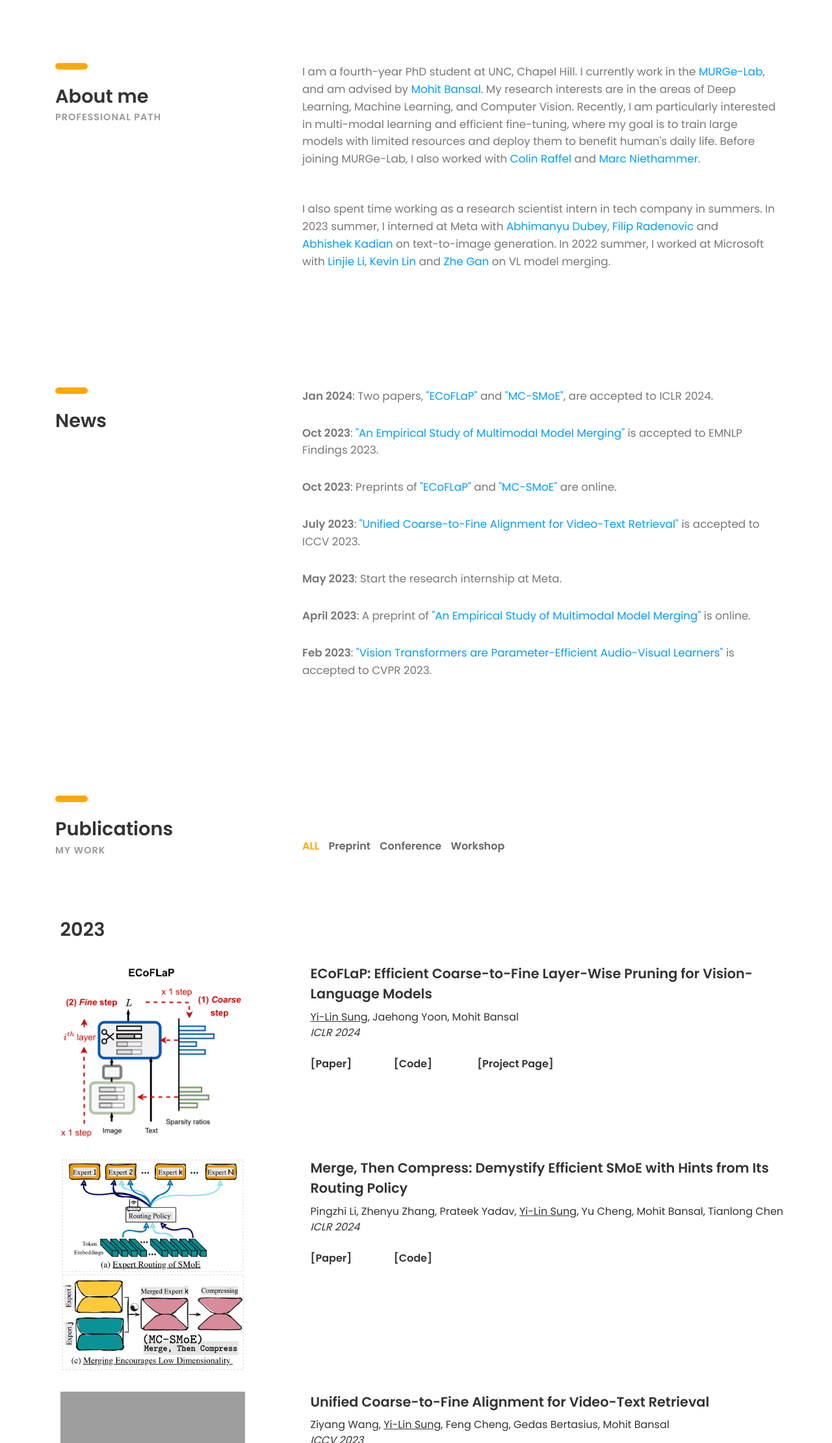
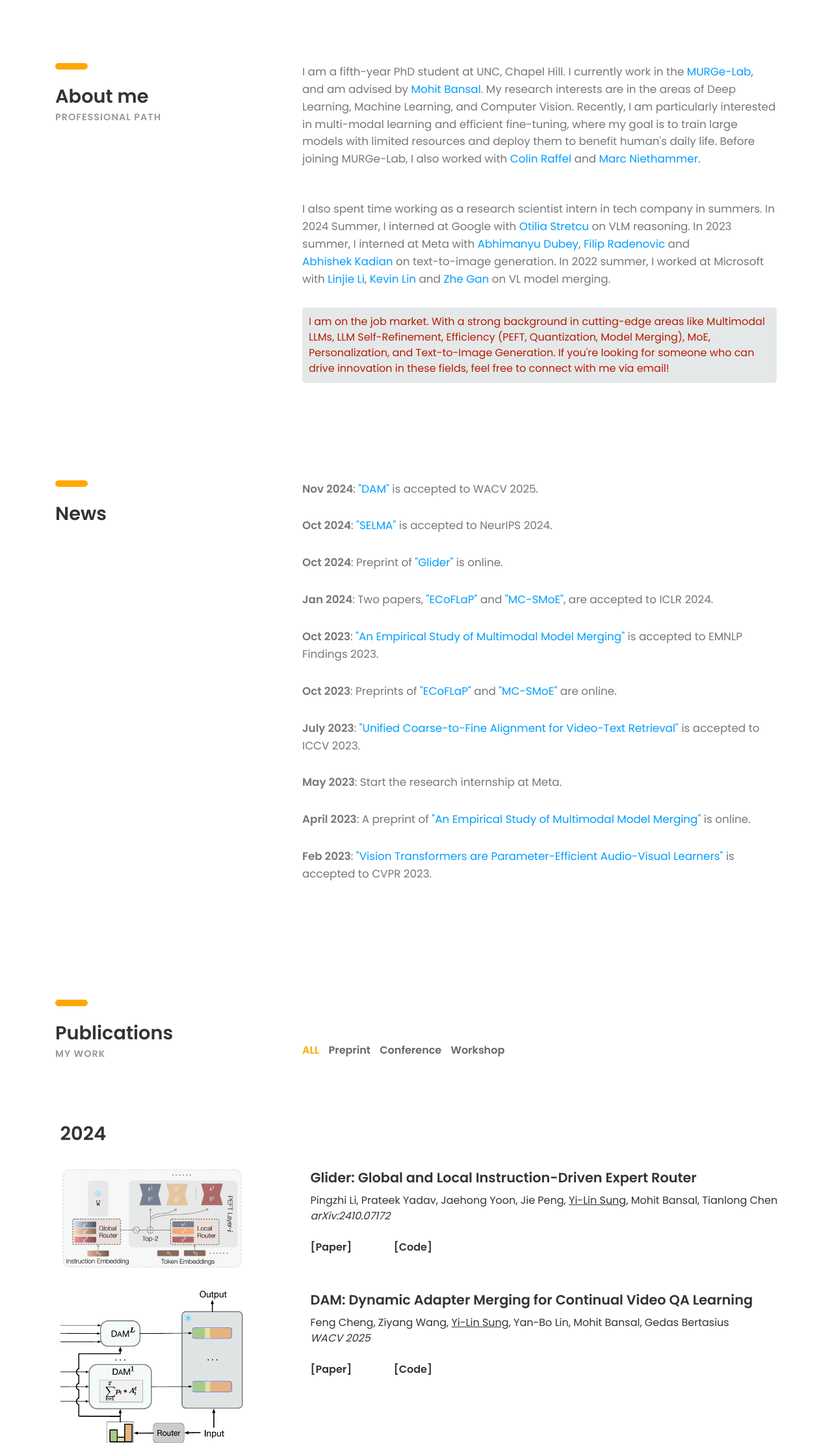
Before and after one commit to ylsung/ylsung.github.io, a plain HTML site: page index.html in a window 1280 px wide. Shown: the part 580-2800 px from the top of the page at 65% size. Drawn offline with Linux system fonts and the light colour scheme; grey boxes are pictures that could not be loaded; files whose address does not match are found by name.

Commit message:
Nov 9 2024

```diff
--- a/index.html
+++ b/index.html
@@ -3,7 +3,7 @@
 
 <head>
 	<title>Yi-Lin Sung</title>
-	<meta name="description" content="I am a fourth-year PhD student at UNC, Chapel Hill. My research interests are in the areas of Deep Learning, Machine Learning, and Computer Vision, particularly in multi-modal learning and efficient fine-tuning."/>
+	<meta name="description" content="I am a fifth-year PhD student at UNC, Chapel Hill. My research interests are in the areas of Deep Learning, Machine Learning, and Computer Vision, particularly in multi-modal learning and efficient fine-tuning."/>
 	<meta http-equiv="X-UA-Compatible" content="IE=edge">
 	<meta name="viewport" content="width=device-width, initial-scale=1">
 	<meta name="google-site-verification" content="VCMLZrFhfbveL2W_CwZyY4F_Yu2_Fefuy1zG3fHX66M" />
@@ -77,7 +77,7 @@
 						<ul class="social-icons">
 							<!-- <li><a href="#"><i class="ion-social-pinterest"></i></a></li> -->
 							<li><a href="https://github.com/ylsung"><i class="ion-social-github"></i></a></li>
-							<li><a href="https://scholar.google.com/citations?user=aW2XnF0AAAAJ&hl=en\"><i class="ai ai-google-scholar"></i></a></li>
+							<li><a href="https://scholar.google.com/citations?user=aW2XnF0AAAAJ&hl=en"><i class="ai ai-google-scholar"></i></a></li>
 							<li><a href="https://www.linkedin.com/in/yi-lin-sung-41a427120/"><i
 										class="ion-social-linkedin"></i></a></li>
 							<!-- <li><a href="https://www.facebook.com/profile.php?id=100001644266558"><i
@@ -103,7 +103,7 @@
 				</div><!-- col-sm-4 -->
 				<div class="col-sm-8">
 					<p class="margin-b-50">
-						I am a fourth-year PhD student at UNC, Chapel Hill. I currently work in the
+						I am a fifth-year PhD student at UNC, Chapel Hill. I currently work in the
 						<a href="https://murgelab.cs.unc.edu/" style="color:#009dff;">MURGe-Lab</a>, and am advised by
 						<a href="https://www.cs.unc.edu/~mbansal/" style="color:#009dff;">Mohit Bansal</a>.
 						My research interests are in the areas of Deep Learning, Machine Learning, and Computer Vision.
@@ -115,7 +115,9 @@
 					</p>
 
 					<p class="margin-b-30">
-						I also spent time working as a research scientist intern in tech company in summers. In 2023 summer,
+						I also spent time working as a research scientist intern in tech company in summers. In 2024 Summer,
+						I interned at Google with <a href="https://otiliastr.github.io/" style="color:#009dff;">Otilia Stretcu</a> on VLM reasoning.
+						In 2023 summer,
 						I interned at Meta with <a href="https://ai.facebook.com/people/abhimanyu-dubey/" style="color:#009dff;">Abhimanyu Dubey</a>,
 						<a href="https://filipradenovic.github.io/" style="color:#009dff;">Filip Radenovic</a> and
 						<a href="https://abhiskk.github.io/" style="color:#009dff;">Abhishek Kadian</a> on text-to-image generation.
@@ -124,6 +126,12 @@
 						<a href="https://sites.google.com/site/kevinlin311tw/me?pli=1" style="color:#009dff;">Kevin Lin</a> and
 						<a href="https://zhegan27.github.io/" style="color:#009dff;">Zhe Gan</a> on VL model merging.
 					</p>
+
+					<div style="background-color: #e5e8e8; color: #b71c04; padding: 10px; border-radius: 5px;">
+						I am on the job market. With a strong background in cutting-edge areas like Multimodal LLMs, LLM Self-Refinement,
+						Efficiency (PEFT, Quantization, Model Merging), MoE, Personalization, and Text-to-Image Generation.
+						If you're looking for someone who can drive innovation in these fields, feel free to connect with me via email!
+					</div>
 					<!-- <div class="row">
 						<div class="col-sm-6 col-md-6 col-lg-3">
 							<div class="radial-prog-area margin-b-30">
@@ -175,6 +183,18 @@
 					</div>
 				</div><!-- col-sm-4 -->
 				<div class="col-sm-8">
+					<p class="margin-b-30">
+						<b>Nov 2024</b>: <a href="https://arxiv.org/abs/2403.08755" style="color:#009dff;">"DAM"</a> is accepted to WACV 2025.
+					</p>
+
+					<p class="margin-b-30">
+						<b>Oct 2024</b>: <a href="https://arxiv.org/abs/2403.06952" style="color:#009dff;">"SELMA"</a> is accepted to NeurIPS 2024.
+					</p>
+
+					<p class="margin-b-30">
+						<b>Oct 2024</b>: Preprint of <a href="https://arxiv.org/abs/2410.07172" style="color:#009dff;">"Glider"</a> is online.
+					</p>
+
 					<p class="margin-b-30">
 						<b>Jan 2024</b>: Two papers, <a href="https://ecoflap.github.io/" style="color:#009dff;">"ECoFLaP"</a>  and
 						<a href="https://arxiv.org/abs/2310.01334" style="color:#009dff;">"MC-SMoE"</a>, are accepted to ICLR 2024.
@@ -232,6 +252,104 @@
 		</div><!-- container -->
 
 		<div class="portfolioContainer">
+
+			<div class="my-p-item preprint conference workshop">
+				<div class="content">
+					<h3><b>2024</b></h3>
+				</div>
+			</div>
+
+			<div class="my-p-item conference">
+				<div class="content">
+					<div class="row">
+						<div class="col-sm-4 col-md-4 col-lg-4">
+							<img src="my-images/Glider.png" alt="" style="width:80%; float:center">
+						</div>
+						<div class="col-sm-8 col-md-8 col-lg-8">
+							<h4><b>Glider: Global and Local Instruction-Driven Expert Router</b></h4>
+							<div class="mt-2">
+								<h5>Pingzhi Li, Prateek Yadav, Jaehong Yoon, Jie Peng, <u>Yi-Lin Sung</u>, Mohit Bansal, Tianlong Chen</h5>
+								<h5><i>arXiv:2410.07172</h5></i>
+							</div>
+							<div class="row">
+								<div class="col-sm-2 col-md-2 col-lg-2 mt-4">
+									<a href='https://arxiv.org/abs/2410.07172'>
+										<h5><b>[Paper]</b></h5>
+									</a>
+								</div>
+								<div class="col-sm-2 col-md-2 col-lg-2 mt-4">
+									<a href='https://github.com/UNITES-Lab/glider'>
+										<h5><b>[Code]</b></h5>
+									</a>
+								</div>
+							</div>
+						</div>
+					</div>
+				</div>
+			</div>
+
+			<div class="my-p-item conference">
+				<div class="content">
+					<div class="row">
+						<div class="col-sm-4 col-md-4 col-lg-4">
+							<img src="my-images/DAM.png" alt="" style="width:80%; float:center">
+						</div>
+						<div class="col-sm-8 col-md-8 col-lg-8">
+							<h4><b>DAM: Dynamic Adapter Merging for Continual Video QA Learning</b></h4>
+							<div class="mt-2">
+								<h5>Feng Cheng, Ziyang Wang, <u>Yi-Lin Sung</u>, Yan-Bo Lin, Mohit Bansal, Gedas Bertasius</h5>
+								<h5><i>WACV 2025</h5></i>
+							</div>
+							<div class="row">
+								<div class="col-sm-2 col-md-2 col-lg-2 mt-4">
+									<a href='https://arxiv.org/abs/2403.08755'>
+										<h5><b>[Paper]</b></h5>
+									</a>
+								</div>
+								<div class="col-sm-2 col-md-2 col-lg-2 mt-4">
+									<a href='https://github.com/klauscc/DAM'>
+										<h5><b>[Code]</b></h5>
+									</a>
+								</div>
+							</div>
+						</div>
+					</div>
+				</div>
+			</div>
+
+			<div class="my-p-item conference">
+				<div class="content">
+					<div class="row">
+						<div class="col-sm-4 col-md-4 col-lg-4">
+							<img src="my-images/SELMA.png" alt="" style="width:80%; float:center">
+						</div>
+						<div class="col-sm-8 col-md-8 col-lg-8">
+							<h4><b>SELMA: Learning and Merging Skill-Specific Text-to-Image Experts with Auto-Generated Data</b></h4>
+							<div class="mt-2">
+								<h5>Jialu Li, Jaemin Cho, <u>Yi-Lin Sung</u>, Jaehong Yoon, Mohit Bansal</h5>
+								<h5><i>NeurIPS 2024</h5></i>
+							</div>
+							<div class="row">
+								<div class="col-sm-2 col-md-2 col-lg-2 mt-4">
+									<a href='https://arxiv.org/abs/2403.06952'>
+										<h5><b>[Paper]</b></h5>
+									</a>
+								</div>
+								<div class="col-sm-2 col-md-2 col-lg-2 mt-4">
+									<a href='https://github.com/jialuli-luka/SELMA'>
+										<h5><b>[Code]</b></h5>
+									</a>
+								</div>
+								<div class="col-sm-4 col-md-4 col-lg-4 mt-4">
+									<a href='https://selma-t2i.github.io/'>
+										<h5><b>[Project Page]</b></h5>
+									</a>
+								</div>
+							</div>
+						</div>
+					</div>
+				</div>
+			</div>
 
 			<div class="my-p-item preprint conference workshop">
 				<div class="content">
@@ -631,6 +749,23 @@
 							<img src="my-images/murge_lab.png" alt="" style="width:70%;float:center">
 						</div>
 					</div>
+
+					<div class="row">
+						<div class="experience col-sm-8 col-md-8 col-lg-8">
+							<h4><b>Research Intern</b></h4>
+							<h5 class="font-yellow"><b>Google</b></h5>
+							<h6 class="margin-t-10">May. 2024 - Aug. 2024</h6>
+							<p class="font-semi-white margin-tb-30"></p>
+							<ul class="list margin-b-30">
+								<li>Mentors: Otilia Stretcu, Chun-Ta Lu, Alan Luo, Ranjay Krishna
+								</li>
+							</ul>
+						</div>
+						<div class="col-sm-4 col-md-4 col-lg-4">
+							<img src="my-images/google.jpg" alt="" style="width:90%;float:center">
+						</div>
+					</div>
+
 					<div class="row">
 						<div class="experience col-sm-8 col-md-8 col-lg-8">
 							<h4><b>Research Intern</b></h4>
```
Also changed, not shown: my-images/DAM.png (added), my-images/Glider.png (added), my-images/SELMA.png (added), my-images/google.jpg (added), my-images/google.png (added).
